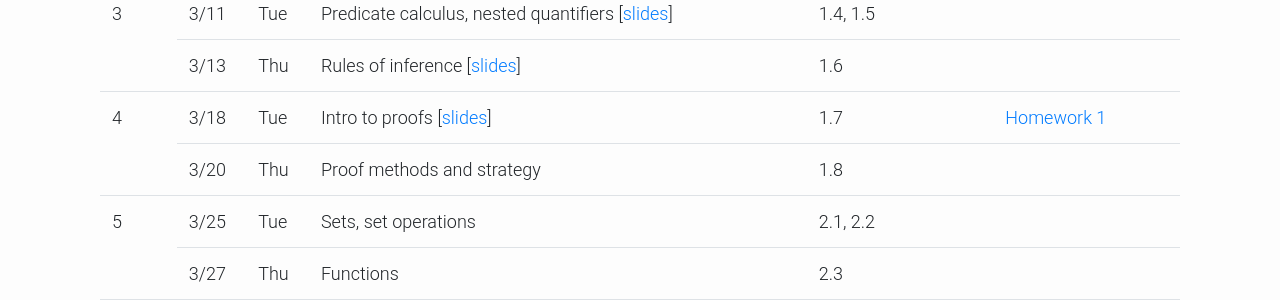
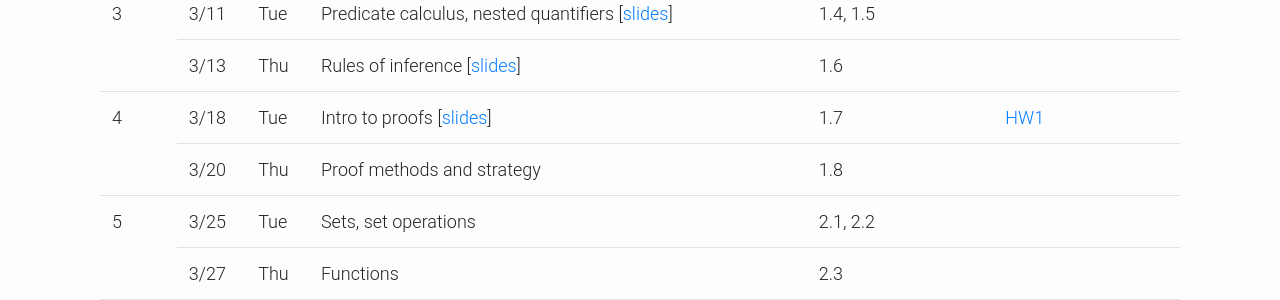
Before and after one commit to kaist-ee213/kaist-ee213.github.io, a Jekyll site: the page built from index.html, in a window 1280 px wide and 900 px high, scrolled down 1276 px. Shown: the part 153-453 px from the top of the window. Built offline with Jekyll 4.4.1, drawn with Linux system fonts in a browser that asks for light colours; the list of posts is cut into pages by our own code.

```diff
--- a/index.html
+++ b/index.html
@@ -182,7 +182,7 @@
             <td>Tue</td>
             <td>Intro to proofs [<a href="https://drive.google.com/file/d/154c0Tx7yUx7xnGu0TQG7aJXRURBtA0u9/view?usp=sharing", target="_blank">slides</a>]</td>
             <td>1.7</td>
-            <td><a href="">Homework 1</a></td>
+            <td><a href="">HW1</a></td>
         </tr>
         <tr>
             <td>3/20</td>
```
